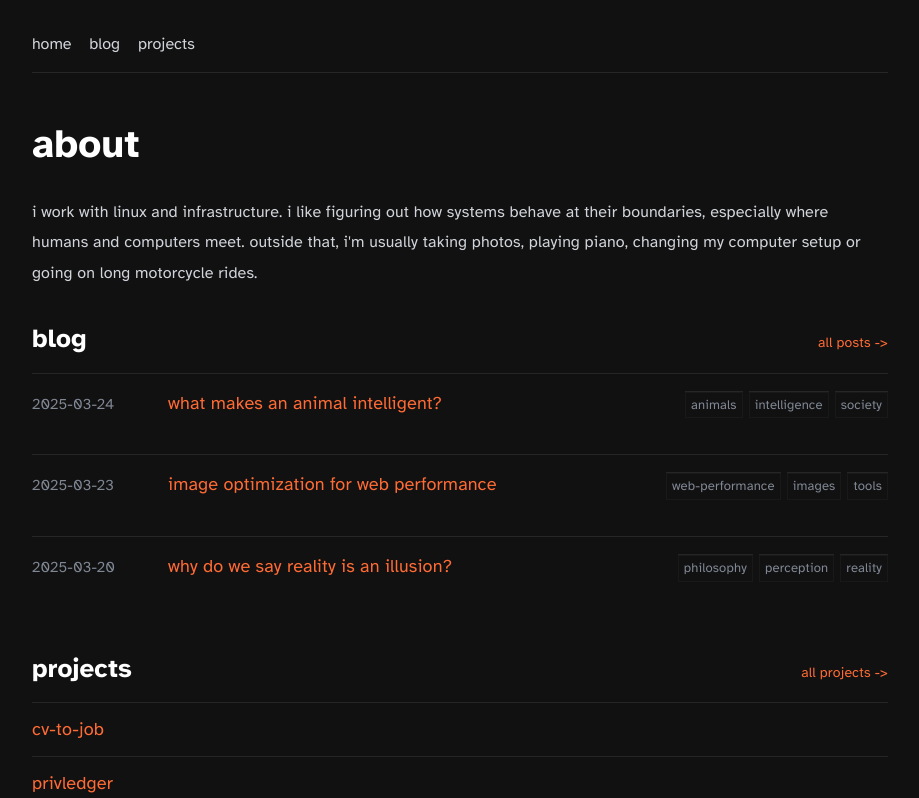
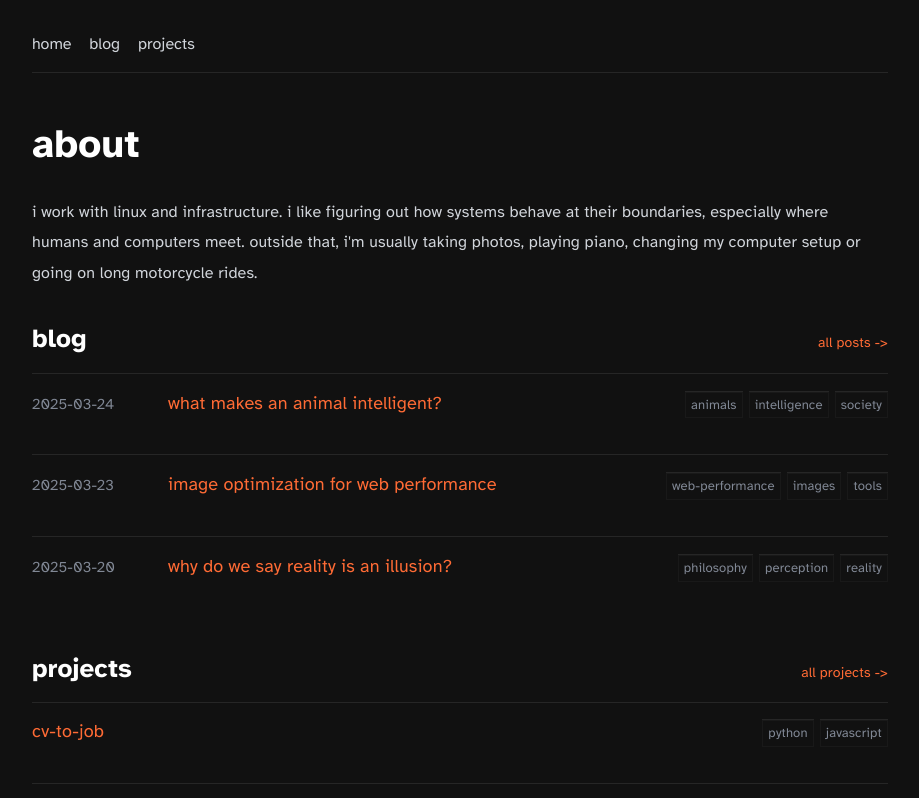
Before and after one commit to kexec-run/kexec.run, a Next.js app: page / in a window 1280 px wide. Shown: the top 798 px of the page, without its empty margins (180-1099 px from the left). Built offline with nearby package versions, Linux system fonts and the light colour scheme; a web font is replaced by a local one.

Commit message:
fix: restore tags on homepage project entries

```diff
--- a/src/components/content/EntryRow.tsx
+++ b/src/components/content/EntryRow.tsx
@@ -6,16 +6,16 @@ type EntryRowProps = {
 }
 
 export default function EntryRow({ entry }: EntryRowProps) {
-  const titleOnly = entry.collection === "projects"
+  const isProject = entry.collection === "projects"
 
   return (
     <article className="entry-row">
-      <div className={titleOnly ? "entry-row-main entry-row-title-only" : "entry-row-main"}>
-        {!titleOnly && entry.metadata.date ? <time dateTime={entry.metadata.date}>{entry.metadata.date}</time> : null}
+      <div className={isProject ? "entry-row-main entry-row-project" : "entry-row-main"}>
+        {!isProject && entry.metadata.date ? <time dateTime={entry.metadata.date}>{entry.metadata.date}</time> : null}
         <h3>
           <Link href={entry.href}>{entry.metadata.title.toLowerCase()}</Link>
         </h3>
-        {!titleOnly && entry.tags.length > 0 ? (
+        {entry.tags.length > 0 ? (
           <ul className="entry-tags" aria-label={`${entry.metadata.title} tags`}>
             {entry.tags.map((tag) => (
               <li key={tag.slug}>
--- a/src/styles/prose.css
+++ b/src/styles/prose.css
@@ -173,8 +173,8 @@
   max-width: 36ch;
 }
 
-.entry-row-title-only {
-  grid-template-columns: minmax(0, 1fr);
+.entry-row-project {
+  grid-template-columns: minmax(0, 1fr) max-content;
 }
 
 .entry-row time {
```
Also changed, not shown: 1 other file (tests, documents, lock files or other folders).
